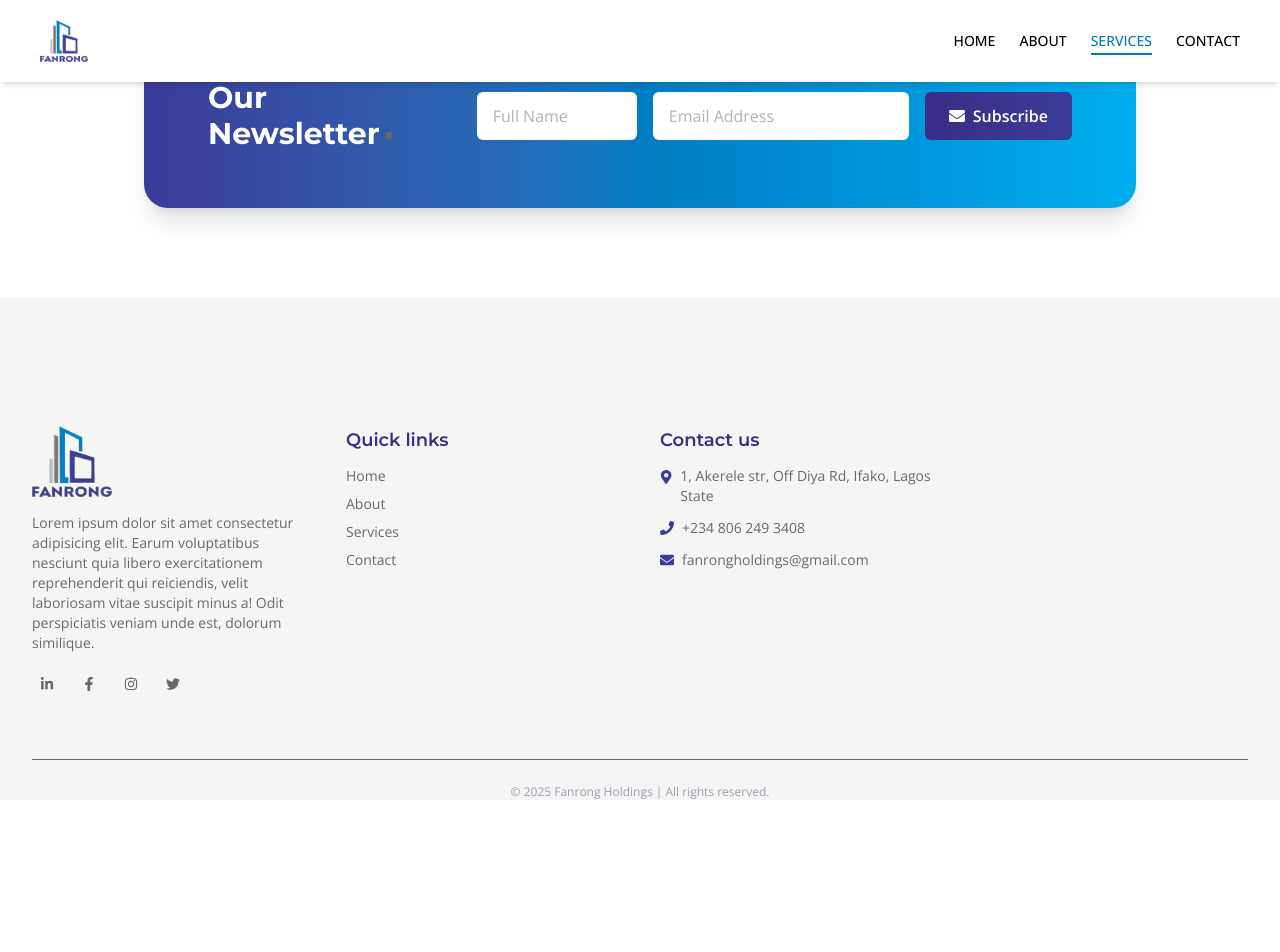
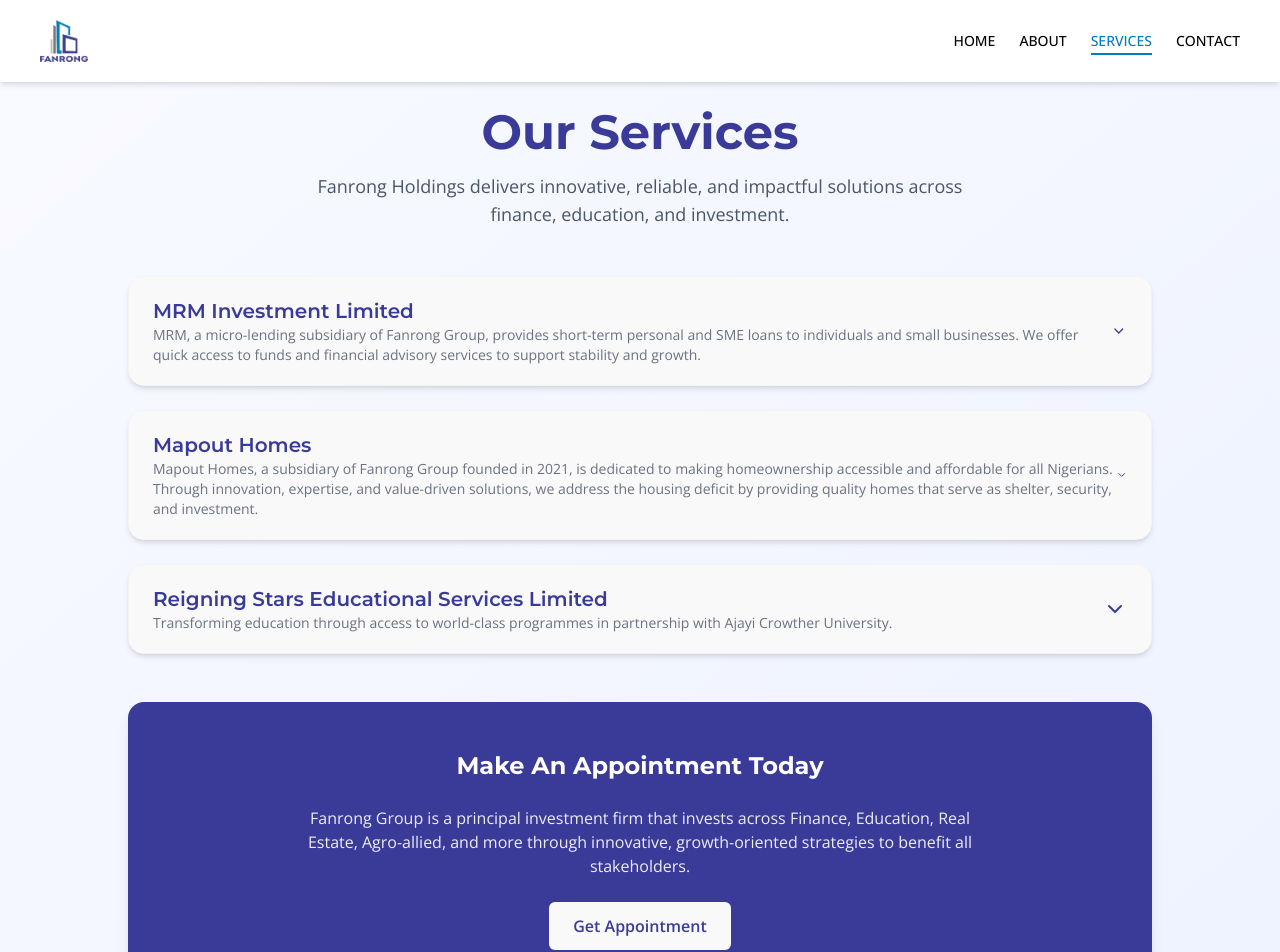
Before and after one commit to hadeexo/Fanrong-Holdings, a React (Vite) app: page /service in a window 1280 px wide. Shown: the top 952 px of the page. Before the commit the page ends 800 px from the top, so only its background shows below. Built offline with nearby package versions, Linux system fonts and the light colour scheme.

Commit message:
Final commit

```diff
--- a/src/App.jsx
+++ b/src/App.jsx
@@ -25,7 +25,6 @@
           </Routes>
           <ConnectSection />
         </main>
-
         <Footer />
       </div>
     </>
--- a/src/assets/assets.js
+++ b/src/assets/assets.js
@@ -34,7 +34,7 @@
     id: 2,
     summary: "Reigning Stars Educational Services Limited",
     details:
-      "Reigning Stars Educational Services Limited is a subsidary of Fanrong Group. We are an Education Agency with global focus and idealogy– we provide consultation and advice to Students who desire to pursue higher education both locally and internationally. We believe that education is a fundamental right and everyone should have access to quality higher education. With this view in mind,",
+      "Reigning Stars Educational Services Limited is a subsidary of Fanrong Group. We are an Education Agency with global focus and idealogy– we provide consultation and advice to Students who desire to pursue higher education both locally and internationally. We believe that education is a fundamental right and everyone should have access to quality higher education.",
     image: Reign,
   },
   {
@@ -72,3 +72,41 @@
     image: person,
   },
 ];
+
+export const serviceData = [
+  {
+    title: "MRM Investment Limited",
+    desc: "MRM, a micro-lending subsidiary of Fanrong Group, provides short-term personal and SME loans to individuals and small businesses. We offer quick access to funds and financial advisory services to support stability and growth.",
+    items: [
+      "Fixed Income Notes",
+      "Eurobond Linked Notes",
+      "Real Estate Linked Notes",
+      "Education Investment Scheme",
+      "Employee Savings Scheme",
+      "Financial Advisory",
+       "Emergency Loan",
+      "Group Lending",
+      "Asset Finance",
+      "SME Business Loan",
+    ],
+  },
+  {
+    title: "Mapout Homes",
+    desc: "Mapout Homes, a subsidiary of Fanrong Group founded in 2021, is dedicated to making homeownership accessible and affordable for all Nigerians. Through innovation, expertise, and value-driven solutions, we address the housing deficit by providing quality homes that serve as shelter, security, and investment.",
+    items: [
+
+
+    ],
+  },
+  {
+    title: "Reigning Stars Educational Services Limited",
+    desc: "Transforming education through access to world-class programmes in partnership with Ajayi Crowther University.",
+    items: [
+      "Nusery and Primary School",
+      "Secondary School Education",
+      "Postgraduate Programmes",
+      "Undergraduate Programmes (4/5 years)",
+      "HND Conversion (2 sessions)",
+    ],
+  },
+];
--- a/src/components/Subsidaries.jsx
+++ b/src/components/Subsidaries.jsx
@@ -1,5 +1,6 @@
 import { motion } from "framer-motion";
 import { subsidiariesData } from "../assets/assets";
+import { useNavigate } from "react-router-dom";
 import Title from "./Title";
 
 const headingVariant = {
@@ -24,6 +25,7 @@
 });
 
 const Subsidiaries = () => {
+  const navigate = useNavigate();
   return (
     <div className="bg-[#efefef9c] py-12">
       <motion.div
@@ -75,6 +77,17 @@
                         {item.details}
                       </p>
                     </blockquote>
+                    <motion.button
+                      variants={{
+                        hidden: { opacity: 0, x: 30 },
+                        visible: { opacity: 1, x: 0 },
+                      }}
+                      transition={{ duration: 0.6 }}
+                      className="h-10 rounded-md px-6 bg-[#3A3B98] text-white hover:bg-[#2a2975]"
+                      onClick={() => navigate("/service")}
+                    >
+                      Read More
+                    </motion.button>
                   </div>
                 </>
               ) : (
@@ -91,6 +104,17 @@
                         {item.details}
                       </p>
                     </blockquote>
+                    <motion.button
+                      variants={{
+                        hidden: { opacity: 0, x: 30 },
+                        visible: { opacity: 1, x: 0 },
+                      }}
+                      transition={{ duration: 0.6 }}
+                      className="h-10 rounded-md px-6 bg-[#3A3B98] text-white hover:bg-[#2a2975]"
+                      onClick={() => navigate("/service")}
+                    >
+                      Read More
+                    </motion.button>
                   </div>
                   <div>
                     <img
--- /dev/null
+++ b/src/components/WhatWeOffer.jsx
@@ -0,0 +1,93 @@
+import { motion, AnimatePresence } from "framer-motion";
+import { useState } from "react";
+import { ChevronDown } from "lucide-react";
+import { useNavigate } from "react-router-dom";
+import { serviceData } from "../assets/assets";
+
+export default function WhatWeOffer() {
+  const [openIndex, setOpenIndex] = useState(null);
+  const navigate = useNavigate();
+
+  return (
+    <section className="relative py-27 px-6 md:px-12 bg-gradient-to-br from-[#f8faff] to-[#eef2ff]">
+      <div className="max-w-5xl mx-auto space-y-12">
+        {/* Header */}
+        <div className="text-center space-y-4">
+          <h2 className="text-4xl md:text-5xl font-bold text-[#3A3B98]">
+            Our Services
+          </h2>
+          <p className="text-gray-600 max-w-2xl mx-auto text-lg">
+            Fanrong Holdings delivers innovative, reliable, and impactful
+            solutions across finance, education, and investment.
+          </p>
+        </div>
+
+        {/* Accordions */}
+        <div className="space-y-6">
+          {serviceData.map((svc, i) => (
+            <div
+              key={i}
+              className="bg-white shadow-md rounded-2xl overflow-hidden border border-gray-100"
+            >
+              <button
+                onClick={() => setOpenIndex(openIndex === i ? null : i)}
+                className="w-full px-6 py-5 flex justify-between items-center text-left"
+              >
+                <div>
+                  <h3 className="text-xl font-semibold text-[#3A3B98]">
+                    {svc.title}
+                  </h3>
+                  <p className="text-gray-500 text-sm">{svc.desc}</p>
+                </div>
+                <ChevronDown
+                  className={`w-6 h-6 text-[#3A3B98] transform transition-transform duration-300 ${
+                    openIndex === i ? "rotate-180" : ""
+                  }`}
+                />
+              </button>
+
+              <AnimatePresence initial={false}>
+                {openIndex === i && (
+                  <motion.div
+                    initial={{ height: 0, opacity: 0 }}
+                    animate={{ height: "auto", opacity: 1 }}
+                    exit={{ height: 0, opacity: 0 }}
+                    transition={{ duration: 0.4 }}
+                    className="px-6 pb-6"
+                  >
+                    <ul className="mt-3 grid sm:grid-cols-2 gap-3">
+                      {svc.items.map((item, idx) => (
+                        <li
+                          key={idx}
+                          className="bg-[#f0f4ff] text-[#3A3B98] px-4 py-3 rounded-lg text-sm font-medium hover:bg-[#e0e7ff] transition"
+                        >
+                          {item}
+                        </li>
+                      ))}
+                    </ul>
+                  </motion.div>
+                )}
+              </AnimatePresence>
+            </div>
+          ))}
+        </div>
+
+        {/* CTA */}
+        <div className="text-center bg-[#3A3B98] text-white py-12 rounded-2xl shadow-lg space-y-6">
+          <h3 className="text-2xl font-bold">Make An Appointment Today</h3>
+          <p className="max-w-2xl mx-auto text-white/90">
+            Fanrong Group is a principal investment firm that invests across
+            Finance, Education, Real Estate, Agro-allied, and more through
+            innovative, growth-oriented strategies to benefit all stakeholders.
+          </p>
+          <button
+            className="px-6 py-3 bg-white text-[#3A3B98] rounded-md font-semibold hover:bg-gray-100 transition"
+            onClick={() => navigate("/contact")}
+          >
+            Get Appointment
+          </button>
+        </div>
+      </div>
+    </section>
+  );
+}
--- a/src/pages/Services.jsx
+++ b/src/pages/Services.jsx
@@ -1,7 +1,11 @@
-import React from "react";
+import WhatWeOffer from "../components/WhatWeOffer";
 
 const Services = () => {
-  return <div>Services</div>;
+  return (
+    <div>
+      <WhatWeOffer />
+    </div>
+  );
 };
 
 export default Services;
```
